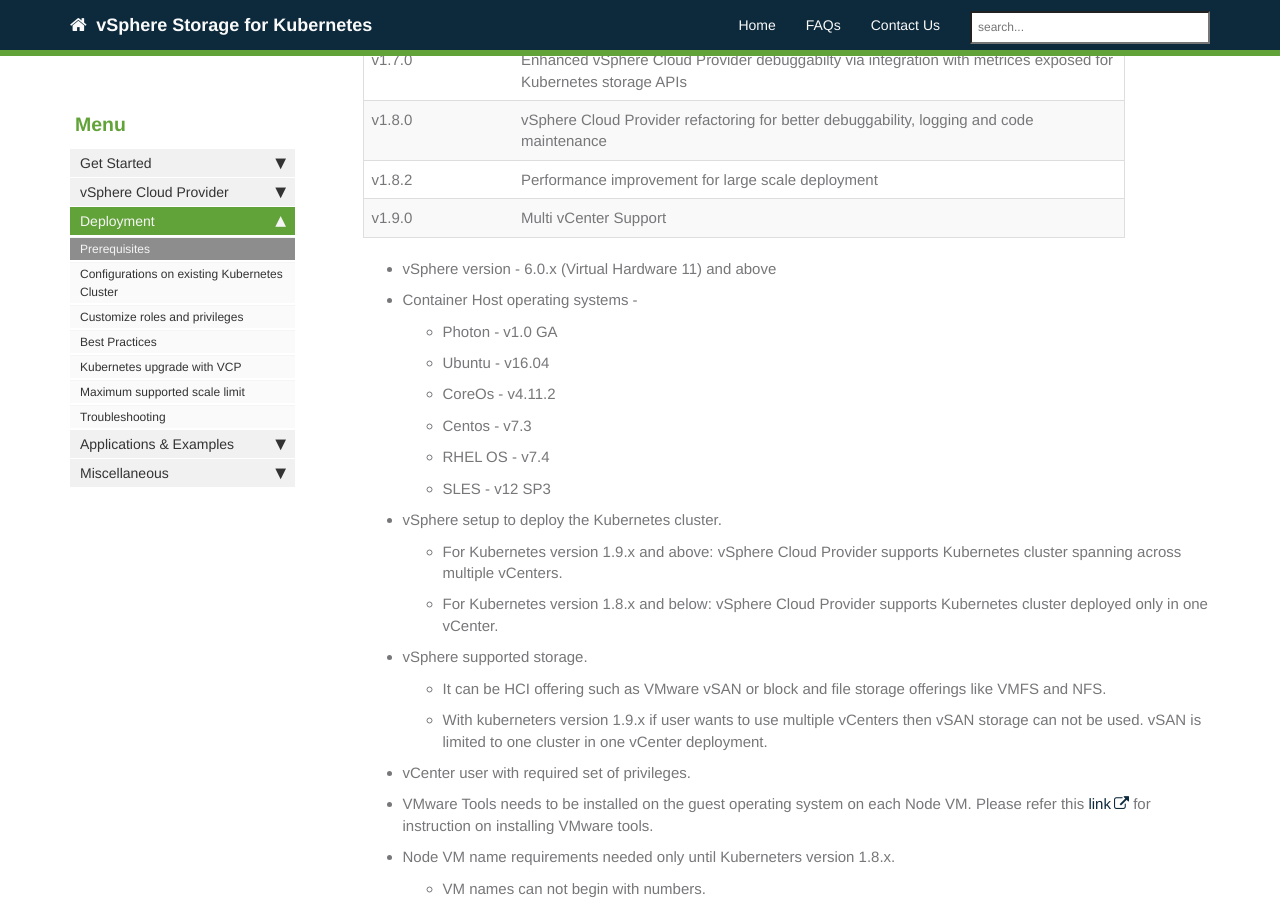
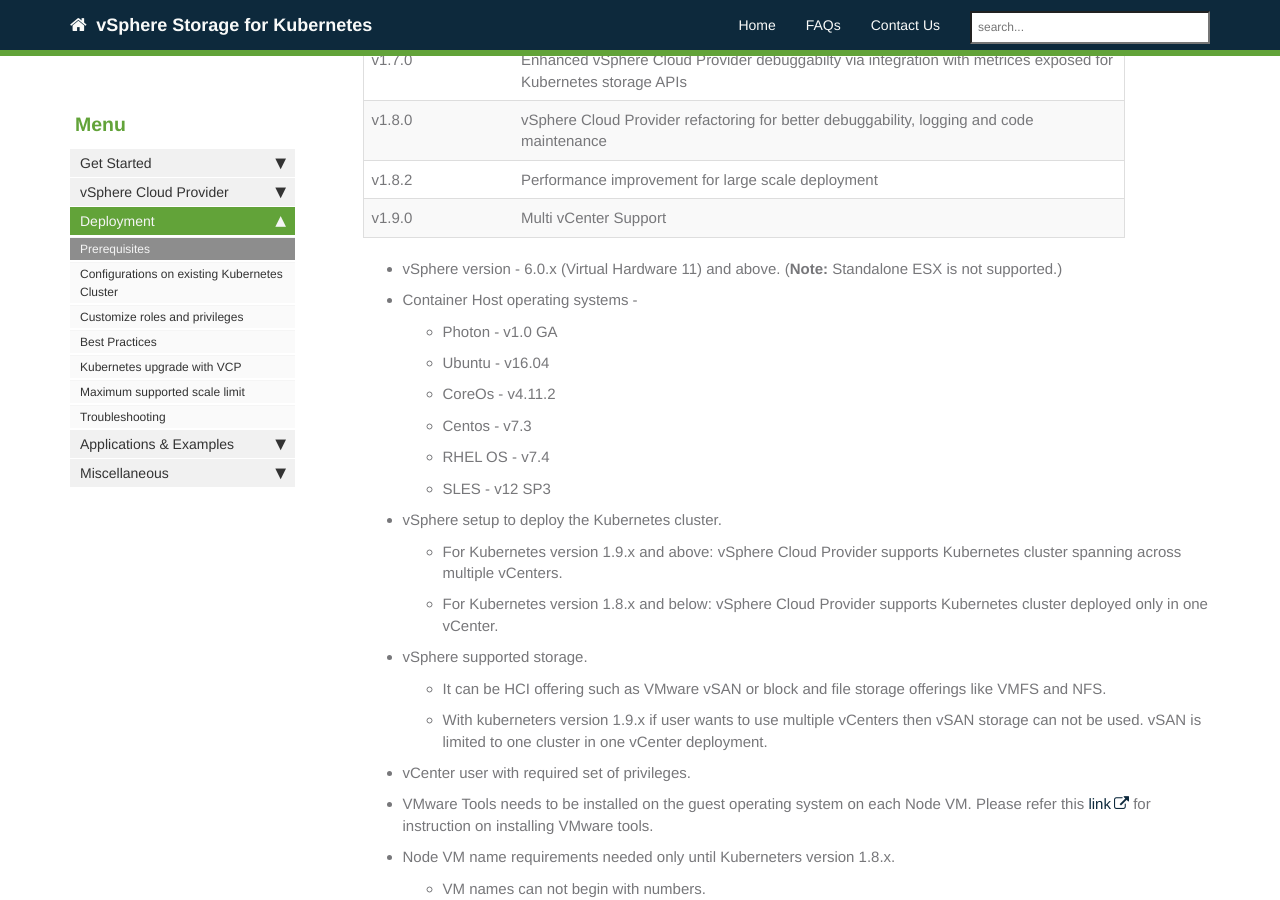
Before and after one commit to vmware-archive/vsphere-storage-for-kubernetes, a Jekyll site: the page built from documentation/prerequisites.md, in a window 1280 px wide and 900 px high, scrolled down 421 px. Built offline with Jekyll 4.4.1, drawn with Linux system fonts in a browser that asks for light colours; nearby versions of some CDN libraries; our own code applies the rules of GitHub Pages for plain Markdown files; comment, search, counter and statistics services are not loaded.

Commit message:
Adds note to prereqs page regarding standalone ESX

```diff
--- a/documentation/prerequisites.md
+++ b/documentation/prerequisites.md
@@ -18,7 +18,7 @@
 | v1.8.2 | Performance improvement for large scale deployment |
 | v1.9.0 | Multi vCenter Support |
 
-* vSphere version - 6.0.x (Virtual Hardware 11) and above
+* vSphere version - 6.0.x (Virtual Hardware 11) and above. (**Note:** Standalone ESX is not supported.)
 
 * Container Host operating systems -
     - Photon - v1.0 GA
```
